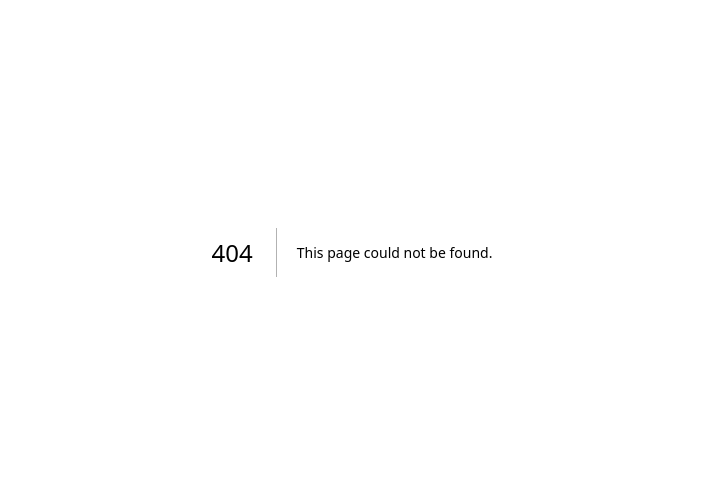
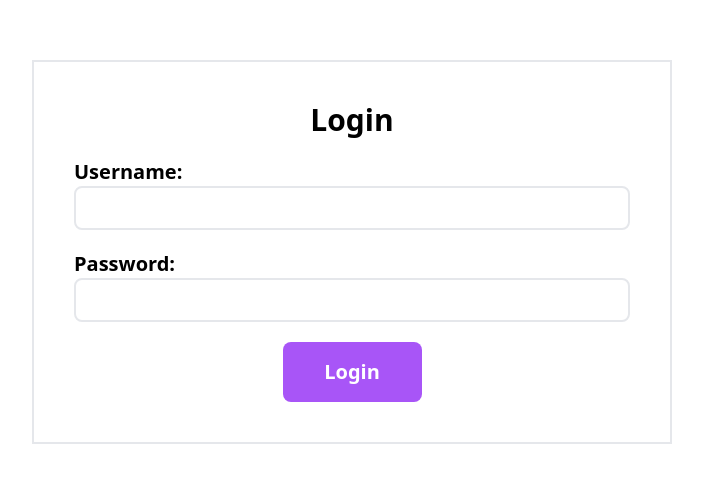
Before and after one commit to jdplumst/budget-app, a Next.js app: page /login in a window 1280 px wide. Before the commit this address had no page. Shown: the part 148-630 px from the top of the page, without its empty margins (288-991 px from the left). Built offline with nearby package versions, Linux system fonts and the light colour scheme; no server answers.

Commit message:
Add Login page

```diff
--- /dev/null
+++ b/src/pages/login.tsx
@@ -0,0 +1,86 @@
+import LoadingSpinner from "@/components/LoadingSpinner";
+import { api } from "@/constants";
+import Head from "next/head";
+import Router from "next/router";
+import React, { useState } from "react";
+import { useMutation } from "react-query";
+
+export default function Login() {
+  const [username, setUsername] = useState("");
+  const [password, setPassword] = useState("");
+  const [error, setError] = useState<string | null>(null);
+  const [disabled, setDisabled] = useState(false);
+
+  const login = async () => {
+    const response = await fetch(`${api}/auth/login`, {
+      method: "POST",
+      headers: {
+        "Content-Type": "application/json"
+      },
+      body: JSON.stringify({ username, password })
+    });
+    if (!response.ok) {
+      const error = await response.text();
+      throw Error(error);
+    }
+    return response.json();
+  };
+
+  const { mutate: loginMutation, isLoading } = useMutation(login, {
+    onSuccess(data, variables, context) {
+      Router.push("/projects");
+    },
+    onError(error, variables, context) {
+      setError((error as Error).message);
+      setDisabled(false);
+    }
+  });
+
+  const handleLogin = (e: React.FormEvent) => {
+    e.preventDefault();
+    setDisabled(true);
+    loginMutation();
+  };
+
+  return (
+    <>
+      <Head>
+        <title>Budget App - Login</title>
+        <meta name="description" content="Budget App" />
+        <meta name="viewport" content="width=device-width, initial-scale=1" />
+        <link rel="icon" href="/favicon.png" />
+      </Head>
+      <main className="flex min-h-screen flex-col items-center justify-evenly">
+        <form
+          onSubmit={handleLogin}
+          className="border-color flex h-1/3 w-1/2 flex-col border-2 p-10">
+          <h3 className="pb-5 text-center text-3xl font-bold">Login</h3>
+          <label className="text-xl font-bold">Username:</label>
+          <input
+            type="text"
+            onChange={(e) => setUsername(e.target.value)}
+            value={username}
+            className="border-color mb-5 block w-full rounded-lg border-2 border-solid bg-inherit p-2 focus:border-slate-500 focus:outline-none"
+          />
+          <label className="text-xl font-bold">Password:</label>
+          <input
+            type="password"
+            onChange={(e) => setPassword(e.target.value)}
+            value={password}
+            className="border-color mb-5 block w-full rounded-lg border-2 border-solid bg-inherit p-2 focus:border-slate-500 focus:outline-none"
+          />
+          <button
+            disabled={disabled}
+            className="mx-auto w-1/4 rounded-lg bg-purple-500 p-4 text-xl font-bold text-white hover:cursor-pointer hover:bg-purple-600">
+            {isLoading ? <LoadingSpinner /> : "Login"}
+          </button>
+          {error && (
+            <div className="mx-auto mt-5 w-3/5 border-2 border-solid border-pink-400 bg-pink-300 p-2 text-center">
+              {error}
+            </div>
+          )}
+        </form>
+      </main>
+    </>
+  );
+}
```
